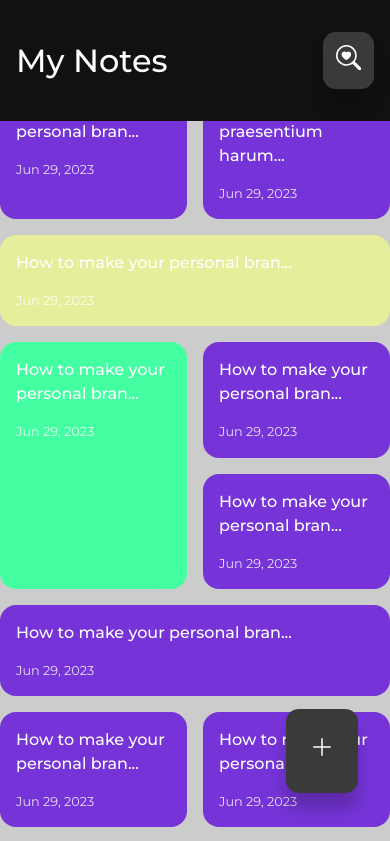
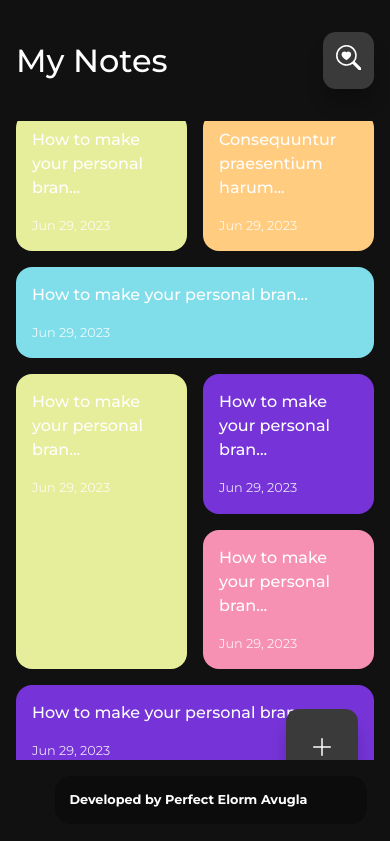
Before and after one commit to PeaElorm/React-Notes-App, a React (Vite) app: page / in a window 390 px wide. Shown: the top 841 px of the page. Built offline with nearby package versions, Linux system fonts and the light colour scheme.

Commit message:
responsive

```diff
--- a/src/App.jsx
+++ b/src/App.jsx
@@ -1,19 +1,28 @@
-import {BrowserRouter, Routes, Route} from 'react-router-dom'
-import Notes from './pages/Notes'
-import CreateNote from './pages/CreateNote'
-import EditNote from './pages/EditNote'
+import { BrowserRouter, Routes, Route } from "react-router-dom";
+import Notes from "./pages/Notes";
+import CreateNote from "./pages/CreateNote";
+import EditNote from "./pages/EditNote";
+import dummyNotes from "./dummyNotes";
+
+import { useState } from 'react';
 
 function App() {
 
+  const [notes, setNotes] = useState(dummyNotes)
   return (
+    <div className="main-container">
+      <main id="app">
         <BrowserRouter>
           <Routes>
-        <Route path="/" element={<Notes />} />
+            <Route path="/" element={<Notes notes={notes} />} />
             <Route path="/create-note" element={<CreateNote />} />
             <Route path="/edit-note/:id" element={<EditNote />} />
           </Routes>
         </BrowserRouter>
-  )
+      </main>
+
+    </div>
+  );
 }
 
-export default App
+export default App;
--- a/src/components/NoteItem.jsx
+++ b/src/components/NoteItem.jsx
@@ -1,13 +1,34 @@
-import React from 'react'
-import { Link } from 'react-router-dom'
+import { Link } from "react-router-dom";
 
-const NoteItem = ({note}) => {
+const NoteItem = ({ note }) => {
+  const predefinedColors = [
+    "#ffcc80",
+    "##ffab91",
+    "#e6ee9b",
+    "#80deea",
+    "#cf93d9",
+    "#f691b3",
+  ];
+
+  const generateRandomColor = () => {
+    const randomIndex = Math.floor(Math.random() * predefinedColors.length);
+    return predefinedColors[randomIndex];
+  };
+
+  const backgroundColor = generateRandomColor();
+
   return (
-      <Link to={`/edit-note/${note.id}`} className="note">
-          <h4>{note.title.length > 40? (note.title.substr(0,30)) + '...' : note.title}</h4>
-          <p>{note.date}</p>
+    <Link
+      to={`/edit-note/${note.id}`}
+      className="note"
+      style={{ backgroundColor }}
+    >
+      <h4>
+        {note.title.length > 40 ? note.title.substr(0, 30) + "..." : note.title}
+      </h4>
+      <p>{note.date}</p>
     </Link>
-  )
-}
+  );
+};
 
-export default NoteItem
+export default NoteItem;
--- a/src/index.css
+++ b/src/index.css
@@ -58,8 +58,9 @@ body {
 
 #app {
     background: var(--color-bg-black);
-    height: 48rem;
-    width: 24rem;
+    /* height: 48rem; */
+    width: 80%;
+    margin: 0 auto;
     padding: 2rem 1.6rem;
     overflow-y: scroll;
     position: relative;
@@ -77,6 +78,26 @@ h2 {
     font-size: 2rem;
 }
 
+footer{
+    background: var(--color-bg-black);
+    margin-top: 1rem;
+    padding: 0;
+    position: fixed;
+    bottom: 0;
+    width: 22.5rem;
+    height: 10%;
+}
+
+footer h3{
+    position: relative;
+    width: 80%;
+    margin: 1rem auto 0.5rem;
+    background: rgba(0, 0, 0, 0.3);
+    backdrop-filter: blur(15);
+    padding: 0.9rem;
+    border-radius: 1rem;
+    font-size: 0.8rem;
+}
 
 
 
@@ -220,4 +241,8 @@ h2 {
         bottom: 6%;
         right: 2rem;
     }
+
+    footer{
+        width: 100vw;
+    }
 }
--- a/src/pages/CreateNote.jsx
+++ b/src/pages/CreateNote.jsx
@@ -1,8 +1,18 @@
-import React from 'react'
+import {Link} from "react-router-dom"
+import {IoIosArrowBack} from "react-icons/io"
 
 const CreateNote = () => {
   return (
-    <div>CreateNote</div>
+    <section>
+      <header className='create-note__header'>
+        <Link to="/" className="btn"><IoIosArrowBack /></Link>
+        <button className="btn lg primary">Save</button>
+      </header>
+      <form className="create-note__form">
+        <input type="text" placeholder="Title" autoFocus />
+        <textarea rows="28" placeholder="write notes here..."></textarea>
+      </form>
+    </section>
   )
 }
 
--- a/src/pages/EditNote.jsx
+++ b/src/pages/EditNote.jsx
@@ -1,9 +1,23 @@
-import React from 'react'
+import { Link } from "react-router-dom";
+import { IoIosArrowBack } from "react-icons/io";
+import { RiDeleteBin6Fill} from "react-icons/ri"
 
 const EditNote = () => {
   return (
-    <div>EditNote</div>
-  )
-}
+    <section>
+      <header className="create-note__header">
+        <Link to="/" className="btn">
+          <IoIosArrowBack />
+        </Link>
+        <button className="btn lg primary">Save</button>
+        <button className="btn danger"><RiDeleteBin6Fill/></button>
+      </header>
+      <form className="create-note__form">
+        <input type="text" placeholder="Title" autoFocus />
+        <textarea rows="28" placeholder="write notes here..."></textarea>
+      </form>
+    </section>
+  );
+};
 
-export default EditNote
+export default EditNote;
--- a/src/pages/Notes.jsx
+++ b/src/pages/Notes.jsx
@@ -1,28 +1,21 @@
 import { useState } from "react";
 import { BsSearchHeart } from "react-icons/bs";
-import dummyNotes from "../dummyNotes";
 import { Link } from "react-router-dom";
 import { BsPlusLg } from "react-icons/bs";
 import NoteItem from "../components/NoteItem";
-import randomColor from "randomcolor";
 
-const Notes = () => {
-  const [notes, setNotes] = useState([]);
+const Notes = ({notes}) => {
+  //const [note, setNote] = useState([]);
 
-  const generateRandomColor = () => {
-    return randomColor();
-  };
-
-  const createNewNote = () => {
-    const newNote = {
-      id: notes.length + 1,
-      color: generateRandomColor(),
-    };
-    setNotes((prevNotes) => [...prevNotes, newNote]);
-  };
-
+  // const createNewNote = () => {
+  //   const newNote = {
+  //     id: note.length + 1,
+  //     color: generateRandomColor(),
+  //   };
+  //   setNote((prevNote) => [...prevNote, newNote]);
+  // };
   return (
-    <section>
+    <section className="main-container">
       <header className="notes__header">
         <h2>My Notes</h2>
         {/* <input type="text" autoFocus placeholder='keyword...' /> */}
@@ -31,17 +24,16 @@ const Notes = () => {
         </button>
       </header>
       <div className="notes__container">
-        {dummyNotes.map((note) => (
-          <NoteItem
-            key={note.id}
-            note={note}
-            style={{ backgroundColor: generateRandomColor() }}
-          />
-        ))}
+        {notes.map((note) => {
+          return <NoteItem key={note.id} note={note} />;
+        })}
       </div>
-      <Link className="btn add__btn">
+      <Link to="/create-note" className="btn add__btn">
         <BsPlusLg />
       </Link>
+      <footer>
+        <h3>Developed by Perfect Elorm Avugla</h3>
+      </footer>
     </section>
   );
 };
```
Lines whose indentation alone changed are shown as unchanged.
